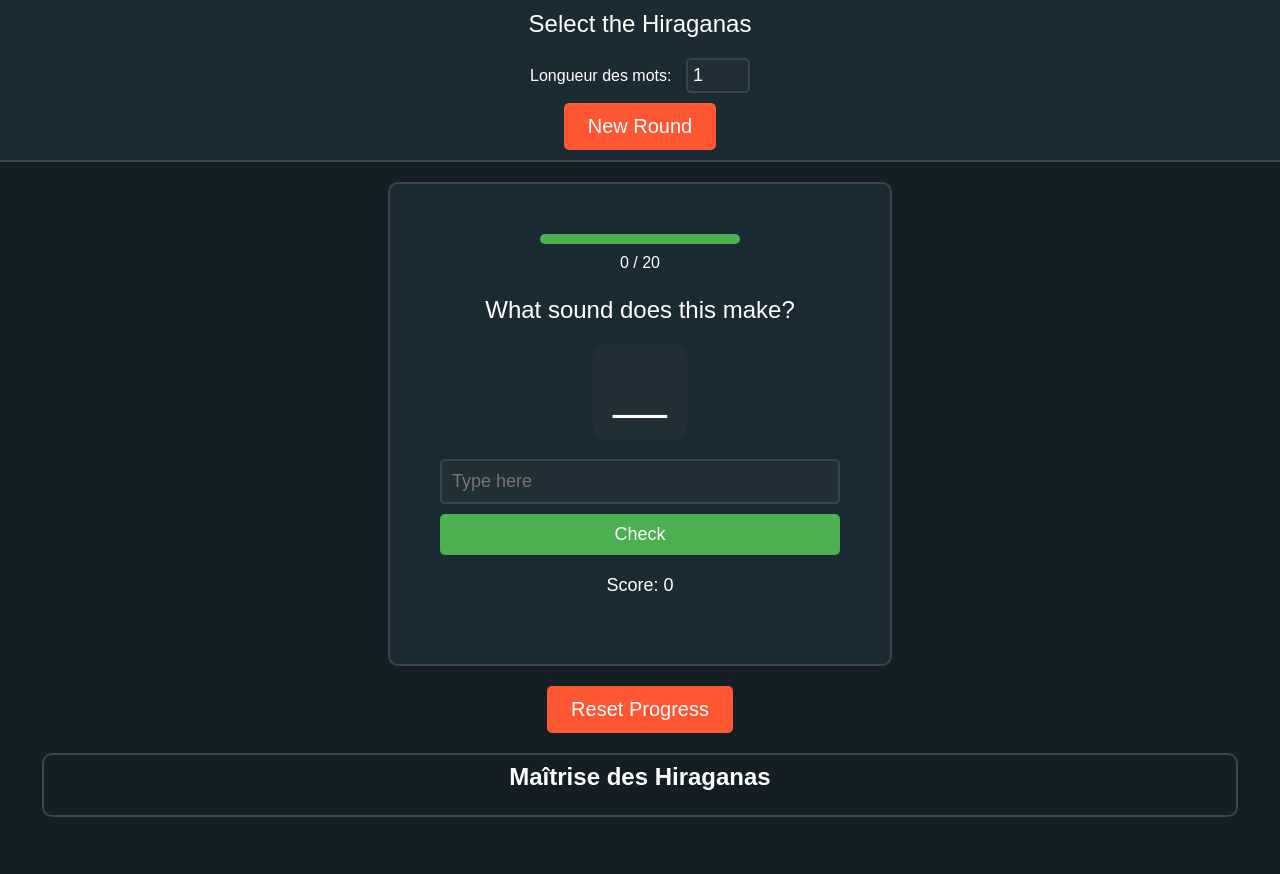
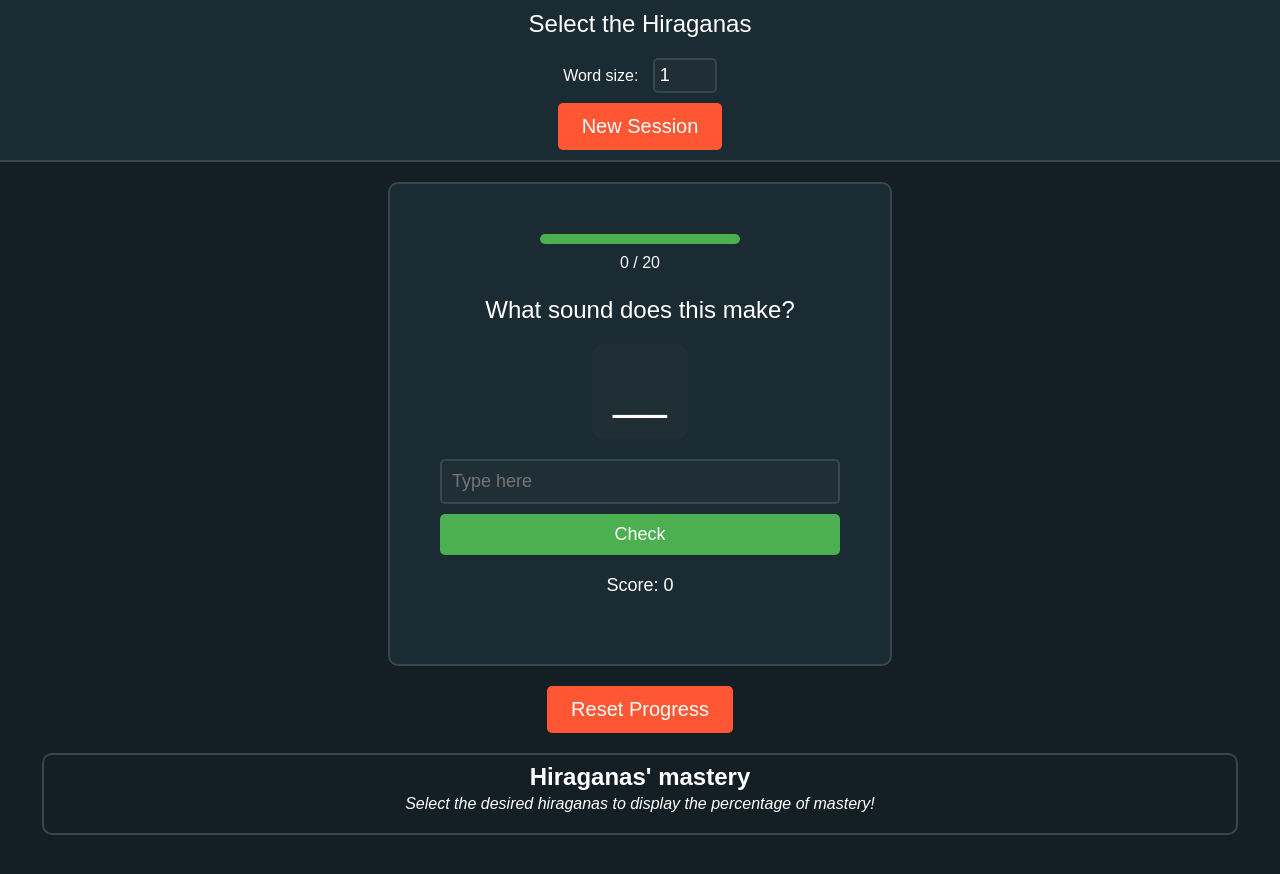
Before and after one commit to Osmane-EL-MONTASER/language_learning_assistant, a Flask app: template templates/index.html in a window 1280 px wide. Shown: the top 874 px of the page. Run offline with Flask 3, Linux system fonts and the light colour scheme; the template is opened without the code that fills it, so the values that code supplies are empty; some libraries are stand-ins or nearby versions.

Commit message:
Ajout niveau de maîtrise hiragana

```diff
--- a/static/scripts/hiragana_selection.js
+++ b/static/scripts/hiragana_selection.js
@@ -9,11 +9,11 @@ let selectedHiraganas = [];
  */
 function handleHiraganaButtonClick(event) {
     const button = event.target;
-    const hiragana = hiraganas.find(h => h[1] === button.textContent);
+    const hiragana = Object.entries(hiraganas).find(([key, value]) => value[0] === button.textContent);
 
     if (button.classList.contains('selected')) {
         // Remove the hiragana from the list if it is already selected
-        selectedHiraganas = selectedHiraganas.filter(item => item[1] !== button.textContent);
+        selectedHiraganas = selectedHiraganas.filter(item => item[0] !== button.textContent);
     } else {
         // Add the hiragana to the list if it is not already selected
         selectedHiraganas.push(hiragana);
@@ -21,10 +21,9 @@ function handleHiraganaButtonClick(event) {
 
     // Toggle the 'selected' class on the button
     button.classList.toggle('selected');
-    console.log(selectedHiraganas);
 
     // Update the mastery list
-    updateMasteryList(hiragana[0], button.classList.contains('selected'));
+    updateMasteryList(hiragana[0], !button.classList.contains('selected'));
 }
 
 /**
--- a/static/scripts/mastery_update.js
+++ b/static/scripts/mastery_update.js
@@ -4,31 +4,121 @@ let masteriesToShow = [];
 /**
  * Updates the mastery list by either removing or adding a hiragana based on the provided parameters.
  *
- * @param {number} hiragana_id - The ID of the hiragana to be updated.
- * @param {boolean} to_remove - A flag indicating whether to remove (true) or add (false) the hiragana.
+ * @param {number} hiraganaId - The ID of the hiragana to be updated.
+ * @param {boolean} toRemove - A flag indicating whether to remove (true) or add (false) the hiragana.
  */
-export function updateMasteryList(hiragana_id, to_remove) {
-    // Gather the corresponding hiragana's string from the list with the hiragana_id.
-    const hiraganaText = hiraganas[hiragana_id];
-
+export function updateMasteryList(hiraganaId, toRemove) {
     // Remove the hiragana if it was selected, else we add it.
-    if (to_remove) {
-        masteriesToShow.filter(item => item !== hiraganaText);
+    if (toRemove) {
+        masteriesToShow = masteriesToShow.filter(item => item !== hiraganaId);
     } else {
-        masteriesToShow.push(hiraganaText);
+        masteriesToShow.push(hiraganaId);
     }
 
     // Then we update the display.
     updateMasteryGrid();
 }
 
+/**
+ * Updates the mastery grid by displaying the mastery levels of the selected hiraganas.
+ * If no hiraganas are selected, a message prompting the user to select hiraganas is displayed.
+ */
 function updateMasteryGrid() {
     const masteryGrid = flushMasteryGrid();
 
-    // Foreach hiragana, we add it in the grid!
+    if (masteriesToShow.length === 0) {
+        masteryGrid.innerHTML = "<i style='text-align: center;'>Select the desired hiraganas to display the percentage of mastery!</i>";
+        return;
+    }
+
+    // For each selected hiragana, compute its mastery percentage and add it to the grid.
     masteriesToShow.forEach(hiraganaToShow => {
+        const masteryPercentage = computeMasteryPercentageOf(hiraganaToShow);
+        const masteryItem = buildMasteryItem(masteryPercentage, hiraganas[hiraganaToShow][0]);
 
+        masteryGrid.appendChild(masteryItem);
     });
+}
+
+/**
+ * Builds a mastery item element for displaying the mastery percentage of a hiragana.
+ *
+ * @param {number} masteryPercentage - The mastery percentage of the hiragana.
+ * @return {HTMLElement} The created mastery item element.
+ */
+function buildMasteryItem(masteryPercentage, hiragana) {
+    const masteryItem = createElementWithClass('div', 'mastery-item');
+    const label = createElementWithClass('div', 'mastery-label', hiragana);
+    const track = createElementWithClass('div', 'mastery-track');
+    const fill = createElementWithClass('div', 'mastery-fill');
+    const percentage = createElementWithClass('div', 'mastery-percentage', `${Math.round(masteryPercentage)}%`);
+
+    // Set fill width and color
+    fill.style.width = `${masteryPercentage}%`;
+    fill.classList.add(getMasteryColorClass(masteryPercentage));
+
+    track.appendChild(fill);
+    masteryItem.appendChild(label);
+    masteryItem.appendChild(track);
+    masteryItem.appendChild(percentage);
+
+    return masteryItem;
+}
+
+/**
+ * Creates an HTML element with a specified class and optional text content.
+ *
+ * @param {string} elementType - The type of the HTML element to create (e.g., 'div', 'span').
+ * @param {string} className - The class to add to the created element.
+ * @param {string} [textContent=''] - Optional text content to set for the created element.
+ * @return {HTMLElement} The created HTML element with the specified class and text content.
+ */
+function createElementWithClass(elementType, className, textContent = '') {
+    const element = document.createElement(elementType);
+    element.classList.add(className);
+    if (textContent) {
+        element.textContent = textContent;
+    }
+    return element;
+}
+
+/**
+ * Determines the CSS class for the mastery level color based on the given percentage.
+ *
+ * @param {number} percentage - The mastery percentage.
+ * @return {string} The CSS class representing the mastery level color.
+ */
+function getMasteryColorClass(percentage) {
+    const HIGH_THRESHOLD = 80;
+    const MEDIUM_THRESHOLD = 40;
+
+    if (percentage > HIGH_THRESHOLD) {
+        return 'mastery-high';  // green in CSS
+    } else if (percentage > MEDIUM_THRESHOLD) {
+        return 'mastery-medium';  // orange in CSS
+    }
+    return 'mastery-low';  // red in CSS
+}
+
+/**
+ * Computes the mastery percentage of a given hiragana.
+ *
+ * @param {number} hiraganaId - The ID of the hiragana.
+ * @return {number} The mastery percentage of the hiragana.
+ */
+function computeMasteryPercentageOf(hiraganaId) {
+    // Getting the mastery data with the hiraganaId.
+    var masteryData = masteries[hiraganaId];
+
+    // We get the current number of good and total answers of the given hiragana.
+    const nbGoodAnswers = masteryData[0];
+    const nbtotalAnswers = masteryData[2];
+
+    // Avoid useless nan values.
+    if (nbGoodAnswers == 0 || nbtotalAnswers == 0)
+        return 0;
+
+    return (nbGoodAnswers / nbtotalAnswers) * 100;
 }
 
 /**
--- a/static/style.css
+++ b/static/style.css
@@ -267,3 +267,13 @@ header {
 #reset-button:hover {
     background-color: #E64A19;
 }
+
+.mastery-high {
+    background-color: green;
+}
+.mastery-medium {
+    background-color: orange;
+}
+.mastery-low {
+    background-color: red;
+}
--- a/templates/index.html
+++ b/templates/index.html
@@ -2,7 +2,7 @@
 <html lang="fr">
 <head>
     <meta charset="UTF-8">
-    <title>Jeu des Hiragana</title>
+    <title>Learning Hiraganas</title>
     <link rel= "stylesheet" type= "text/css" href= "{{ url_for('static',filename='style.css') }}">
 </head>
 <body>
@@ -19,11 +19,11 @@
             {% endfor %}
         </div>
         <div id="word-length-container">
-            <label for="word-length-input">Longueur des mots:</label>
+            <label for="word-length-input">Word size:</label>
             <input type="number" id="word-length-input" value="1" min="1">
         </div>
         <div id="new-round-container">
-            <button id="new-round-button">New Round</button>
+            <button id="new-round-button">New Session</button>
         </div>
     </header>
 
@@ -43,22 +43,29 @@
     <button id="reset-button">Reset Progress</button>
 
     <div id="mastery-container">
-        <h2 class="border-title">Maîtrise des Hiraganas</h2>
+        <h2 class="border-title">Hiraganas' mastery</h2>
         <div id="mastery-grid">
             <!-- Mastery grid items will be dynamically generated here -->
-            {% for mastery in masteries %}
-                {% for hiragana in hiraganas %}
-                    {% if hiragana[0] == mastery[1] %}
-                        <div class="mastery-item">{{ hiragana[1] }}</div>
-                    {% endif %}
-                {% endfor %}
-            {% endfor %}
+            <i style="text-align: center;">Select the desired hiraganas to display the percentage of mastery!</i>
         </div>
     </div>
 
     <script>
-        const hiraganas = {{ hiraganas | tojson }};
-        const masteries = {{ masteries | tojson }};
+        const hiraganasArray = {{ hiraganas | tojson }};
+        const hiraganas = {};
+        hiraganasArray.forEach(item => {
+            const hiragana_id = item[0];
+            hiraganas[hiragana_id] = item.slice(1);
+        });
+
+        const masteriesArray = {{ masteries | tojson }};
+        const masteries = {};
+        masteriesArray.forEach(item => {
+            const hiragana_id = item[1];
+            // Assign the rest of the array (data) to the corresponding hiragana_id key
+            masteries[hiragana_id] = item.slice(2);
+        });
+
     </script>
     <script type="module" src="{{ url_for('static', filename='scripts/hiragana_selection.js') }}"></script>
     <script src="https://cdn.jsdelivr.net/npm/canvas-confetti@1.5.1/dist/confetti.browser.min.js"></script>
```
Also changed, not shown: database/db.db, hiragana.db (deleted).
